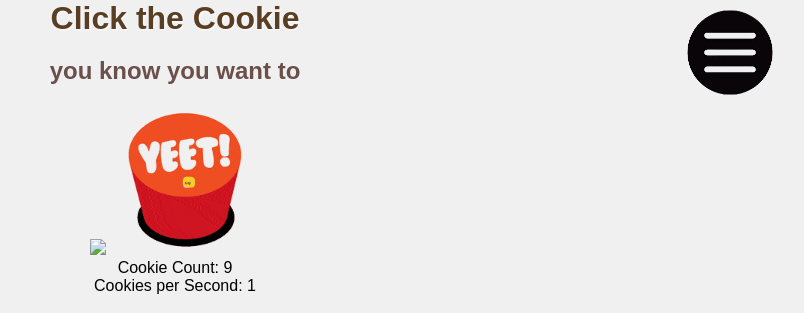
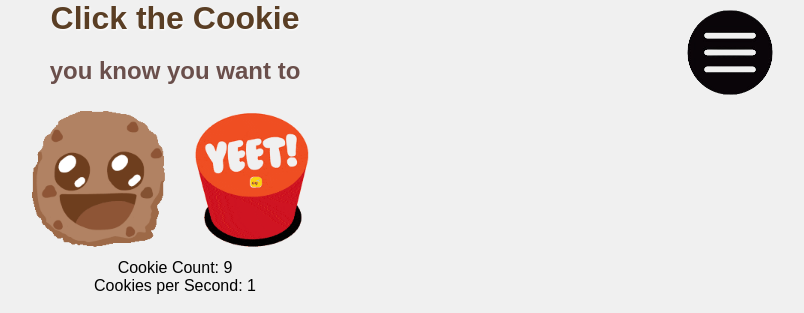
Before and after one commit to nicky-mc/Week-3-cookie-cutter, a plain HTML site: page index.html in a window 1280 px wide. Shown: the top 313 px of the page, without its empty margins (465-1269 px from the left). Drawn offline with Linux system fonts and the light colour scheme; no server answers.

Commit message:
Update index.html
missed a quote

```diff
--- a/index.html
+++ b/index.html
@@ -15,7 +15,7 @@
     <main>
       <div class="game-area">
         <button id="cookie-button">
-          <img src="/assets/cookie-sad.gif alt="sad cookie being eaten"
+          <img src="/assets/cookie-sad.gif" alt="sad cookie being eaten"
           aria-label="Click the Cookie" />
         </button>
         <button id="reset-button">
```
